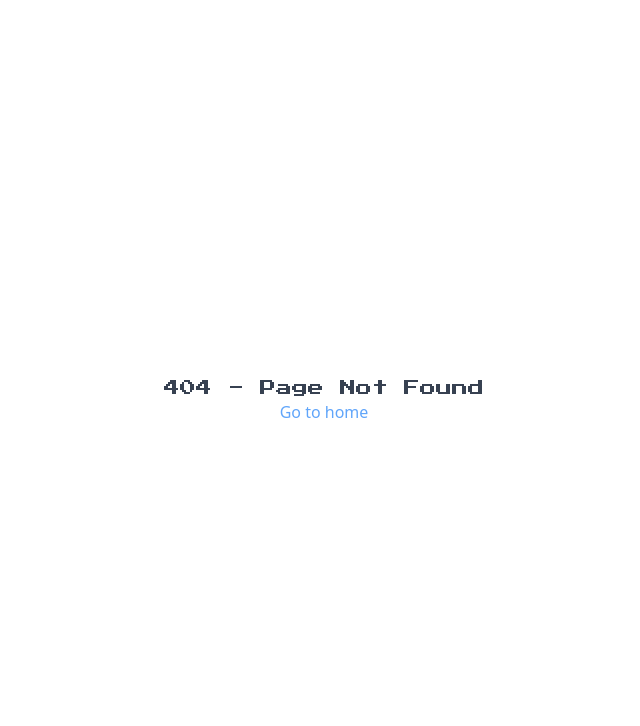
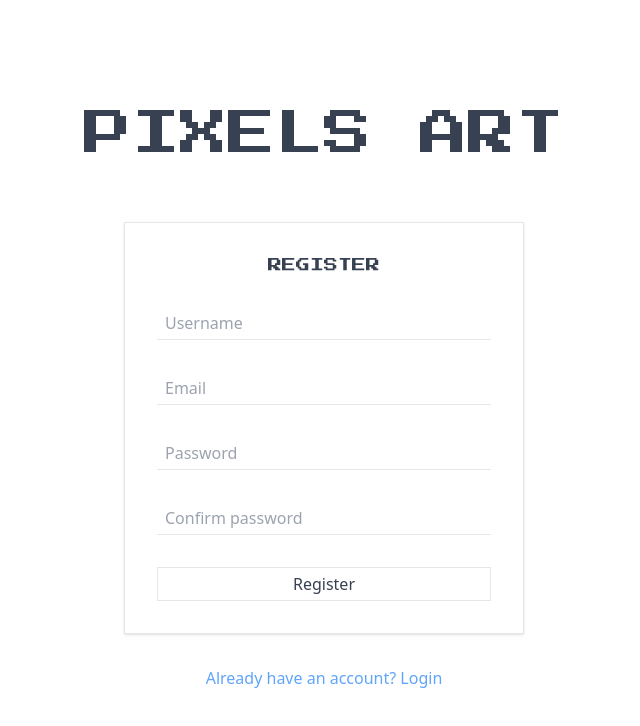
Before and after one commit to opedrodev/pixels-art, a React (Vite) app in the folder client/: page /register in a window 1280 px wide. Before the commit this address had no page. Shown: the top 726 px of the page, without its empty margins (316-956 px from the left). Built offline with nearby package versions, Linux system fonts and the light colour scheme.

Commit message:
feat: add register page

```diff
--- a/client/src/App.tsx
+++ b/client/src/App.tsx
@@ -1,5 +1,6 @@
 import Login from 'pages/Login';
 import NotFound from 'pages/NotFound';
+import Register from 'pages/Register';
 import { Route, Routes } from 'react-router-dom';
 import { ToastContainer } from 'react-toastify';
 import 'react-toastify/dist/ReactToastify.css';
@@ -11,6 +12,7 @@ function App() {
 
       <Routes>
         <Route path='/' element={ <Login /> } />
+        <Route path='/register' element={ <Register /> } />
         <Route path='*' element={ <NotFound /> } />
       </Routes>
     </>
--- /dev/null
+++ b/client/src/pages/Register.tsx
@@ -0,0 +1,91 @@
+import Button from 'components/UI/Button';
+import Input from 'components/UI/Input';
+import Link from 'components/UI/Link';
+import { useState } from 'react';
+import { useNavigate } from 'react-router-dom';
+import { toast } from 'react-toastify';
+import { registerValidationSchema } from 'validations/registerValidationSchema';
+
+export default function Register() {
+  const navigate = useNavigate();
+
+  const [credentials, setCredentials] = useState({
+    username: '',
+    email: '',
+    password: '',
+    confirmPassword: '',
+  });
+
+  function handleChange({ target }: React.ChangeEvent<HTMLInputElement>) {
+    setCredentials({
+      ...credentials,
+      [target.name]: target.value,
+    });
+  }
+
+  async function onRegister() {
+    try {
+      await registerValidationSchema.validate(credentials);
+
+      // TODO: Register user
+
+      navigate('/');
+      toast.success('Register success!');
+    } catch (error) {
+      if (error instanceof Error) {
+        toast.error(error.message);
+        throw new Error(error.message);
+      }
+    }
+  }
+
+  return (
+    <main className='text-gray-700 grid place-content-center justify-items-center h-[100vh]'>
+      <h1 className='text-5xl uppercase mb-16'>Pixels Art</h1>
+
+      <div className='flex flex-col gap-8 w-[400px] border border-gray-200 p-8 shadow'>
+        <h2 className='text-sm uppercase text-center'>Register</h2>
+
+        <Input
+          type='text'
+          placeholder='Username'
+          name='username'
+          onChange={ handleChange }
+        />
+
+        <Input
+          type='email'
+          placeholder='Email'
+          name='email'
+          onChange={ handleChange }
+        />
+
+        <Input
+          type='password'
+          placeholder='Password'
+          name='password'
+          onChange={ handleChange }
+        />
+
+        <Input
+          type='password'
+          placeholder='Confirm password'
+          name='confirmPassword'
+          onChange={ handleChange }
+        />
+
+        <Button
+          text='Register'
+          onClick={ onRegister }
+        />
+      </div>
+
+      <Link
+        to='/'
+        className='mt-8'
+      >
+        Already have an account? Login
+      </Link>
+    </main>
+  );
+}
--- /dev/null
+++ b/client/src/validations/registerValidationSchema.ts
@@ -0,0 +1,22 @@
+import { object, ref, string } from 'yup';
+
+const EMAIL_REGEX = /^[A-Z0-9._%+-]+@[A-Z0-9.-]+\.[A-Z]{2,}$/i;
+
+export const registerValidationSchema = object({
+  confirmPassword: string()
+    .required('Confirm password is required!')
+    .oneOf([ref('password')], 'Passwords must match!'),
+
+  password: string()
+    .required('Password is required!')
+    .min(6, 'Password must be at least 6 characters!'),
+
+  email: string()
+    .required('Email is required!')
+    .matches(EMAIL_REGEX, 'Invalid email address!'),
+
+  username: string()
+    .required('Username is required!')
+    .min(3, 'Username must be at least 3 characters!')
+    .max(20, 'Username must be at most 20 characters!')
+});
```
